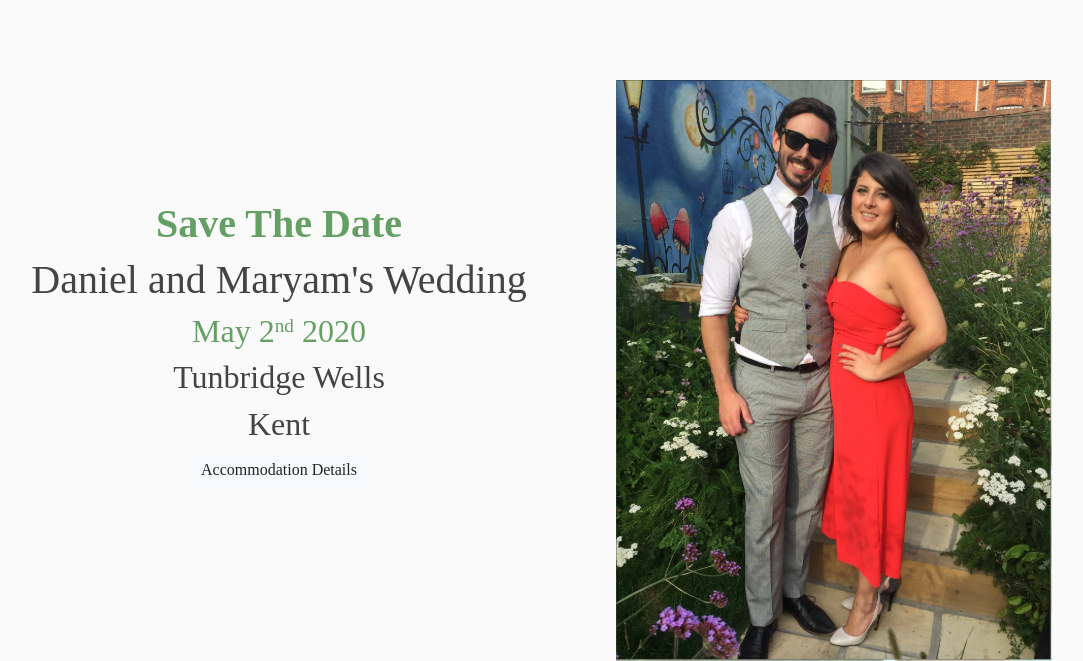
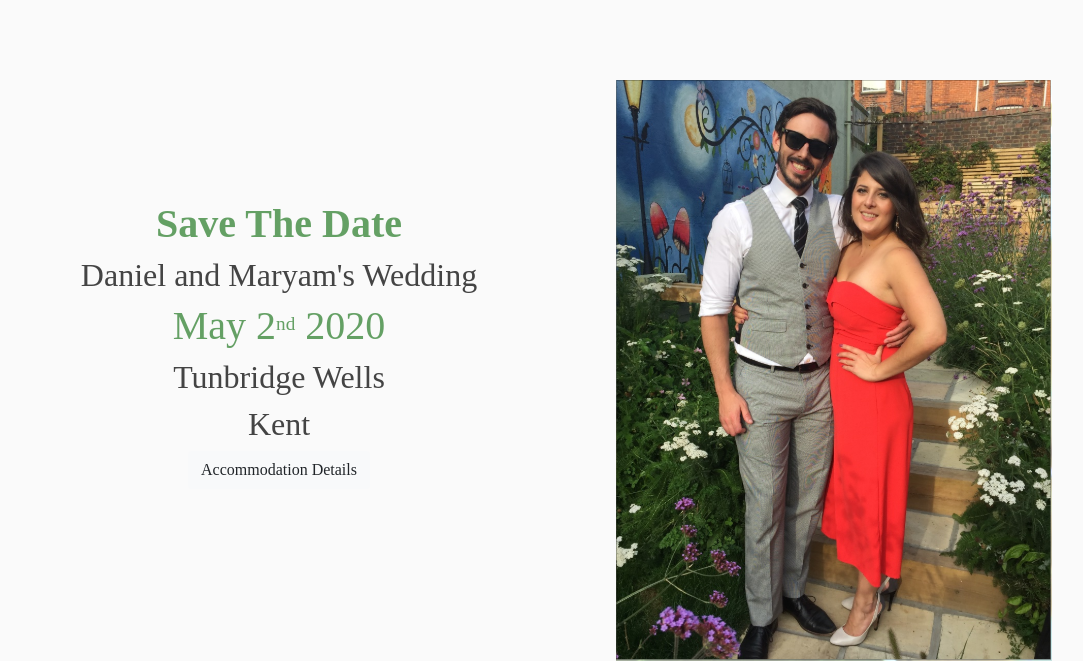
Before and after one commit to killerfridge/wedding_page, a Django app: page / in a window 1280 px wide. Shown: the top 661 px of the page, without its empty margins (143-1226 px from the left). Run offline with Django 3.2, Linux system fonts and the light colour scheme; some libraries are stand-ins or nearby versions.

Commit message:
Changed the heading sizes

```diff
--- a/blog/templates/blog/welcome.html
+++ b/blog/templates/blog/welcome.html
@@ -19,8 +19,8 @@
         <br/>
         <br/>
         <h1 class="inner_heading font-green"><b>Save The Date</b></h1>
-        <h1>Daniel and Maryam's Wedding</h1>
-        <h2 class="font-green">May 2<sup class="small-super">nd</sup> 2020</h2>
+        <h2>Daniel and Maryam's Wedding</h2>
+        <h1 class="font-green">May 2<sup class="small-super">nd</sup> 2020</h1>
         <h2>Tunbridge Wells</h2>
         <h2>Kent</h2>
         <a class="btn btn-light" href='{% url "blog-about" %}' role="button">Accommodation Details</a>
```
